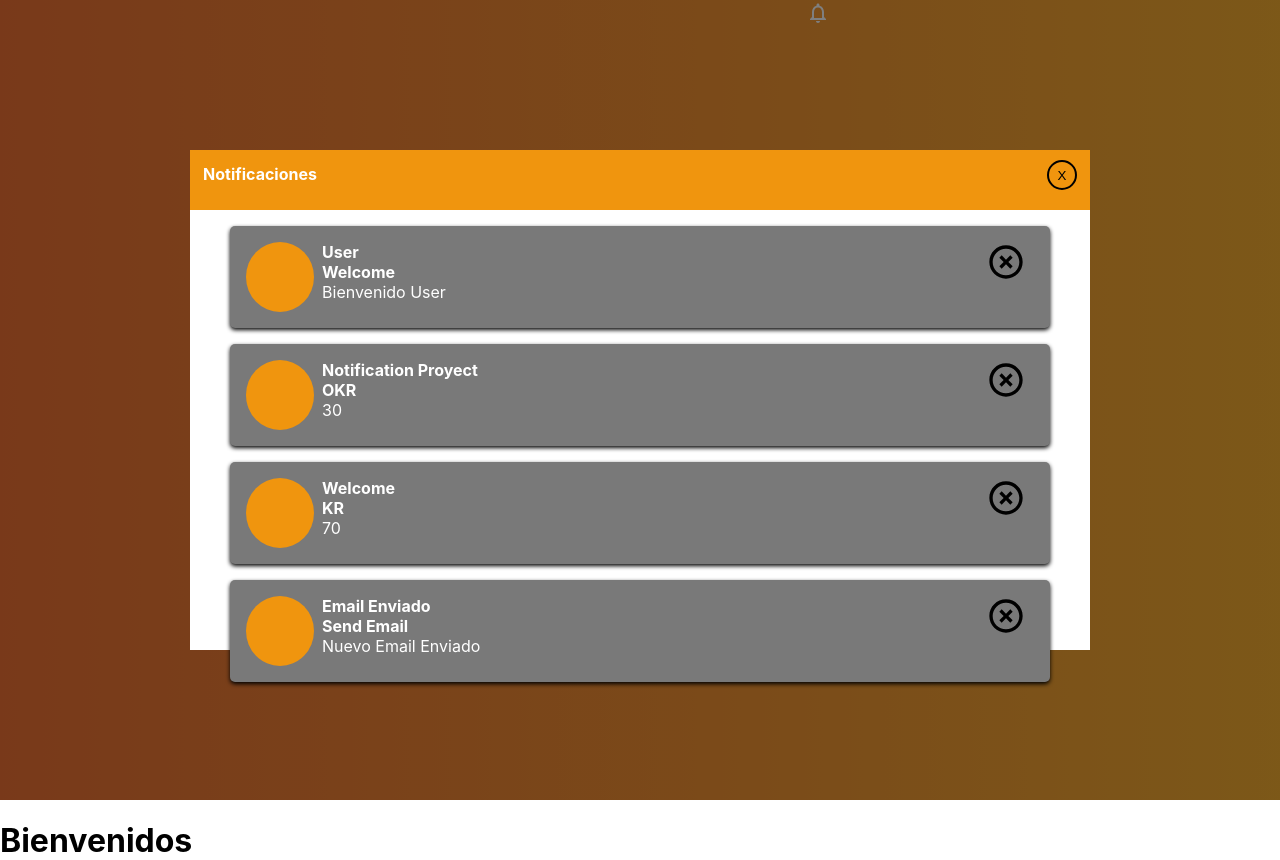
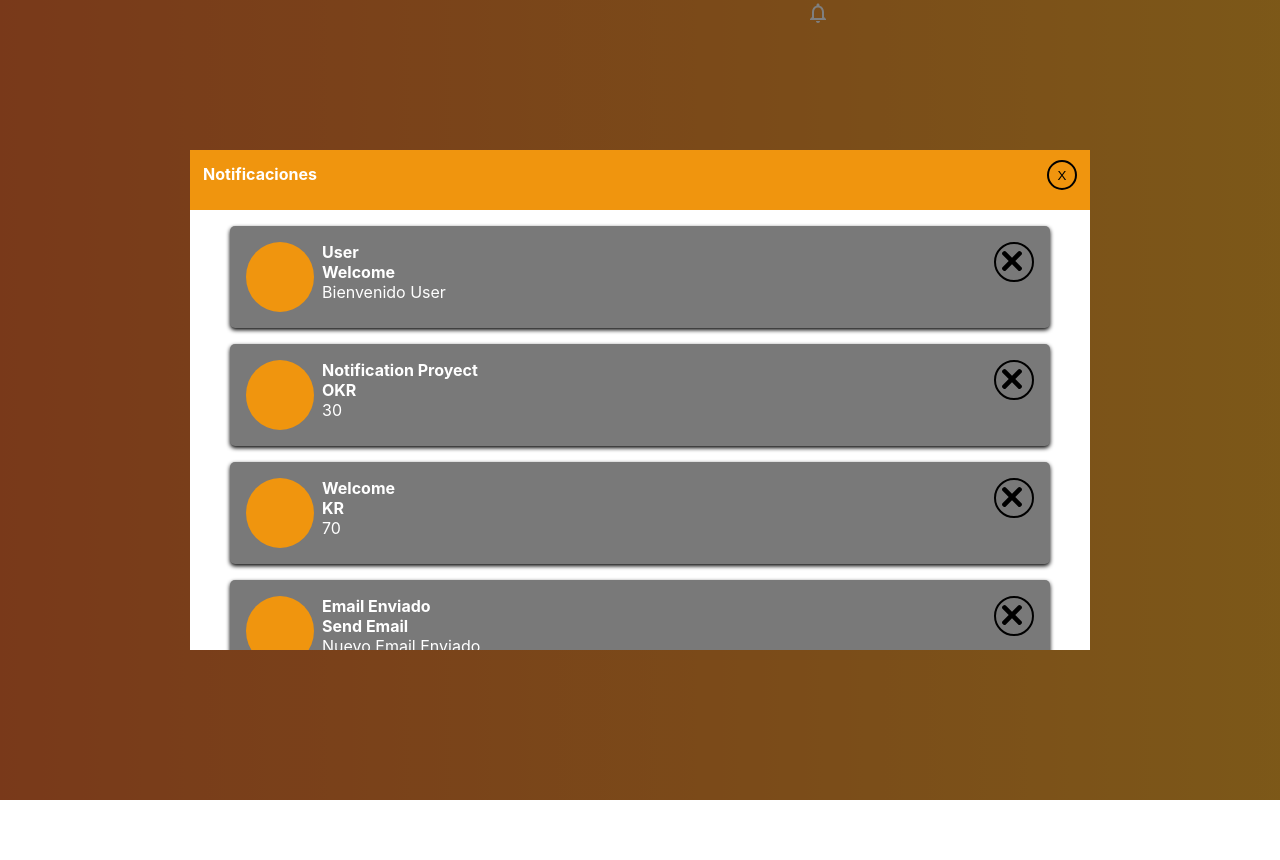
Before and after one commit to Daniela0209/notificaciones, a React (Create React App) app: page / in a window 1280 px wide. Both pictures are taken after a click on the button 818 px from the left and 14 px from the top of the page. Shown: the top 860 px of the page. After the commit the page ends 800 px from the top, so only its background shows below. Built offline with nearby package versions, Linux system fonts and the light colour scheme.

Commit message:
cambie los estilos css a scss

```diff
--- a/src/components/ModalCampana.js
+++ b/src/components/ModalCampana.js
@@ -22,7 +22,7 @@ function ModalCampana(props) {
   const body = (
     <div className="Modal">
       <div align="center">
-        <header><strong>Notificaciones</strong>
+        <header id="header"><strong>Notificaciones</strong>
         <button className="button_cerrar" onClick={()=>abrirCerrarModal()}>X</button>
         </header>
         <NotificationsList notifications={props.state} />
--- a/src/components/NotificationList.js
+++ b/src/components/NotificationList.js
@@ -1,6 +1,5 @@
 import React from 'react';
-
-import './styles/NotificationList.css';
+import './scss/NotificationList.scss';
 import image from '../images/orange.png';
 import closeImg from '../images/close.svg';
 
@@ -27,11 +26,13 @@ class NotificationsListItem extends React.Component {
 
         </div>
 
-        <img
+      <button className="button_close">
+      <img
           className="NotifsListItem__close"
           src = {closeImg}
           alt="Clear Notification"
           />
+      </button>
 
       </div>
     );
--- a/src/components/styles/NotificationList.css
+++ b/src/components/scss/NotificationList.scss
@@ -2,6 +2,7 @@
     margin-bottom: 1rem;
     list-style:none;
     margin-right: 40px;
+
 }
 
   .NotifsListItem {
@@ -12,6 +13,7 @@
     display: flex;
     padding: 1rem;
     text-align: left;
+
   }
 
   .NotifsListItem__avatar {
@@ -24,10 +26,21 @@
 
   .NotifsListItem__close {
     margin-right: 0.5rem;
-    width: 40px;
-    height: 40px;
+    width: 20px;
+    height: 20px;
   }
 
   .Detail{
     width: 100%;
   }
+
+.button_close{
+ cursor: pointer;
+border-radius: 250%;
+ width: 40px;
+ height: 40px;
+ margin-left: 10px;
+ background-color: transparent;
+ border-color: black;
+ border: 2px solid;
+}
--- a/src/components/scss/app.scss
+++ b/src/components/scss/app.scss
@@ -17,7 +17,7 @@
   top: 50%;
   left: 50%;
   transform: translate(-50%, -50%);
-
+  overflow-y: scroll;
 
 }
 
@@ -27,6 +27,7 @@
   color: #fff;
 
 }
+
 
 
 .button_cerrar{
--- a/src/pages/Vista.js
+++ b/src/pages/Vista.js
@@ -39,7 +39,6 @@ class Vista extends React.Component{
         return(
             <div>
             <Modal state={this.state.data}/>
-            <h1>Bienvenidos</h1>
             </div>
 
         )
```
Also changed, not shown: src/images/close.svg.
